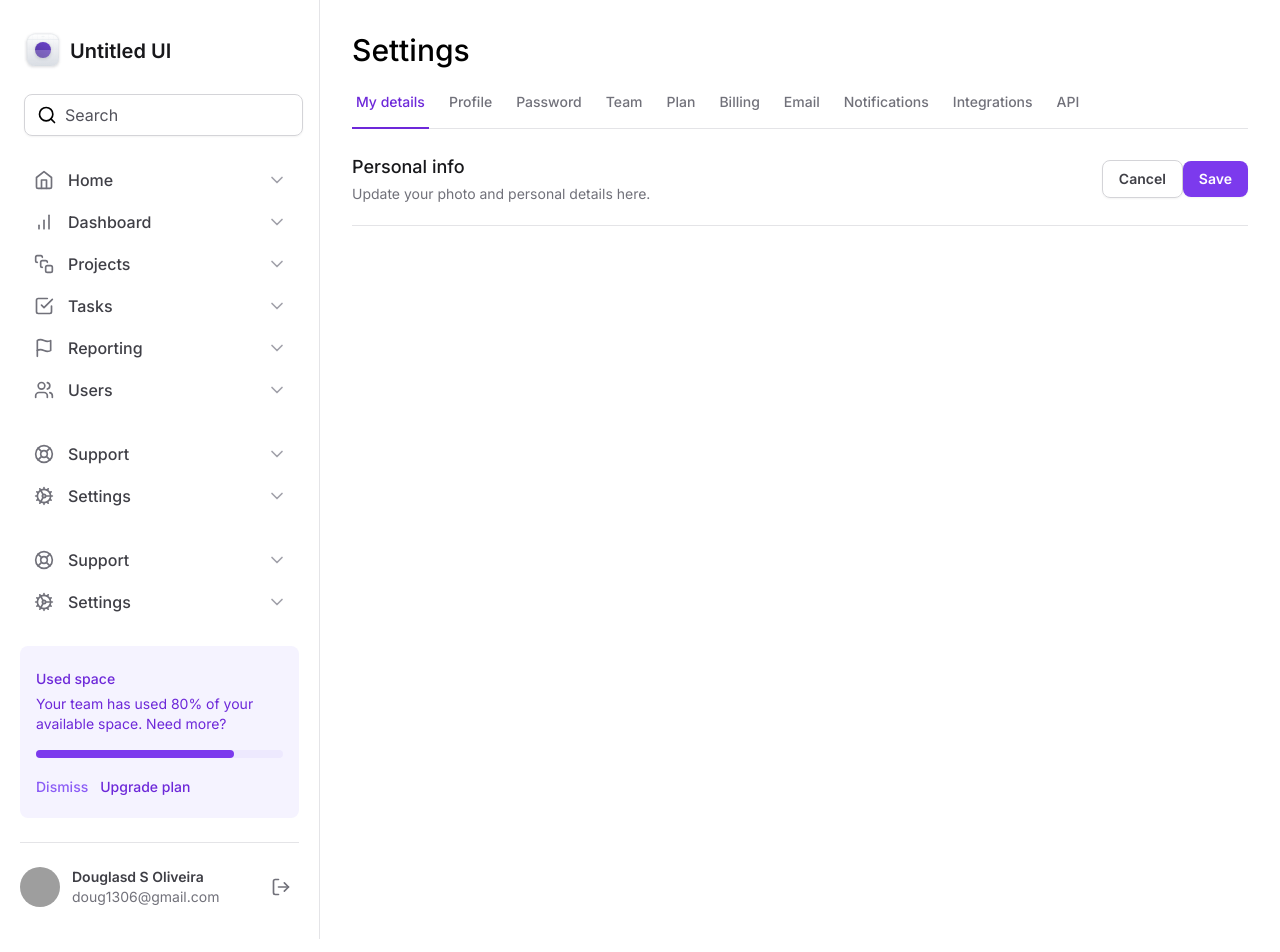
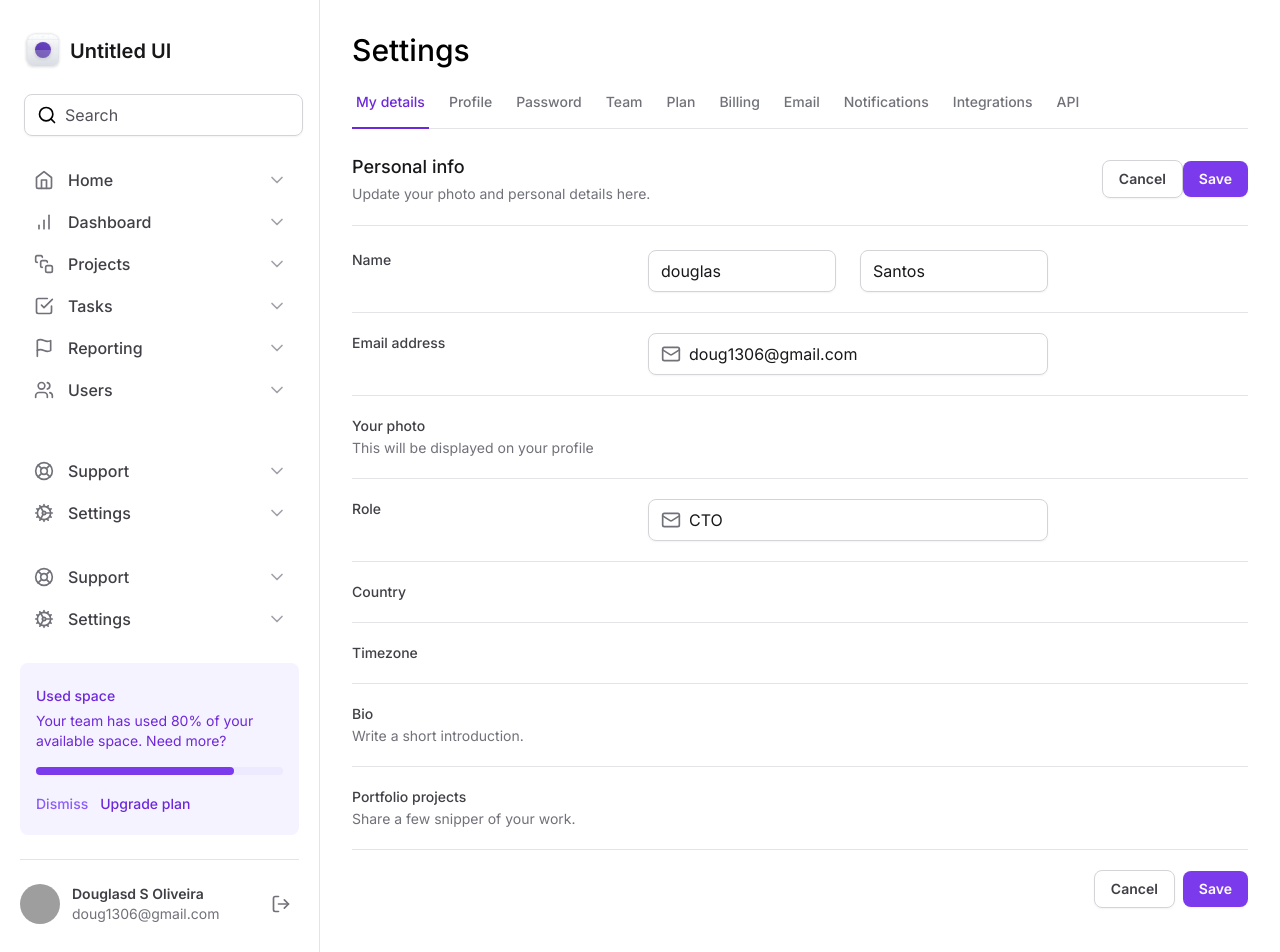
Before and after one commit to tilo1306/tailwind-nextJS, a Next.js app: page / in a window 1280 px wide. Shown: the top 952 px of the page. Built offline with nearby package versions, Linux system fonts and the light colour scheme; grey boxes are pictures that could not be loaded.

Commit message:
feat: Form Fields

```diff
--- a/src/app/page.tsx
+++ b/src/app/page.tsx
@@ -1,4 +1,6 @@
 import { SettingsTabs } from '@/components/SettingsTabs'
+import * as Input from '@/components/Input'
+import { Mail } from 'lucide-react'
 
 export default function Home() {
   return (
@@ -30,7 +32,132 @@ export default function Home() {
             </button>
           </div>
         </div>
-        <form id="setting" className="mt-6 flex w-full flex-col "></form>
+        <form
+          id="setting"
+          className="mt-6 flex w-full flex-col gap-5 divide-y divide-zinc-200"
+        >
+          <div className="grid-cols-form grid gap-3">
+            <label
+              htmlFor="firstName"
+              className="text-sm font-medium text-zinc-700"
+            >
+              Name
+            </label>
+            <div className="grid grid-cols-2 gap-6">
+              <Input.Root>
+                <Input.Control id="firstName" defaultValue={'douglas'} />
+              </Input.Root>
+              <Input.Root>
+                <Input.Control defaultValue={'Santos'} />
+              </Input.Root>
+            </div>
+          </div>
+          <div className="grid-cols-form grid gap-3 pt-5">
+            <label
+              htmlFor="email"
+              className="text-sm font-medium text-zinc-700"
+            >
+              Email address
+            </label>
+            <Input.Root>
+              <Input.Prefix>
+                <Mail className="h-5 w-5 text-zinc-500" />
+              </Input.Prefix>
+              <Input.Control
+                id="email"
+                type="email"
+                defaultValue={'doug1306@gmail.com'}
+              />
+            </Input.Root>
+          </div>
+
+          <div className="grid-cols-form grid gap-3 pt-5">
+            <label
+              htmlFor="email"
+              className="text-sm font-medium text-zinc-700"
+            >
+              Your photo
+              <span className="mt-0.5 block text-sm font-normal text-zinc-500">
+                This will be displayed on your profile
+              </span>
+            </label>
+            <div></div>
+          </div>
+
+          <div className="grid-cols-form grid gap-3 pt-5">
+            <label htmlFor="Role" className="text-sm font-medium text-zinc-700">
+              Role
+            </label>
+            <Input.Root>
+              <Input.Prefix>
+                <Mail className="h-5 w-5 text-zinc-500" />
+              </Input.Prefix>
+              <Input.Control id="role" defaultValue="CTO" />
+            </Input.Root>
+          </div>
+
+          <div className="grid-cols-form grid gap-3 pt-5">
+            <label
+              htmlFor="country"
+              className="text-sm font-medium text-zinc-700"
+            >
+              Country
+            </label>
+            <div></div>
+          </div>
+
+          <div className="grid-cols-form grid gap-3 pt-5">
+            <label
+              htmlFor="timezone"
+              className="text-sm font-medium text-zinc-700"
+            >
+              Timezone
+            </label>
+            <div></div>
+          </div>
+
+          <div className="grid-cols-form grid gap-3 pt-5">
+            <label
+              htmlFor="email"
+              className="text-sm font-medium text-zinc-700"
+            >
+              Bio
+              <span className="mt-0.5 block text-sm font-normal text-zinc-500">
+                Write a short introduction.
+              </span>
+            </label>
+            <div></div>
+          </div>
+
+          <div className="grid-cols-form grid gap-3 pt-5">
+            <label
+              htmlFor="projects"
+              className="text-sm font-medium text-zinc-700"
+            >
+              Portfolio projects
+              <span className="mt-0.5 block text-sm font-normal text-zinc-500">
+                Share a few snipper of your work.
+              </span>
+            </label>
+            <div></div>
+          </div>
+
+          <div className="flex items-center justify-end gap-2 pt-5">
+            <button
+              type="button"
+              className="rounded-lg border border-zinc-300 px-4 py-2 text-sm font-semibold text-zinc-700 shadow-sm hover:bg-zinc-50"
+            >
+              Cancel
+            </button>
+            <button
+              type="submit"
+              form="setting"
+              className="rounded-lg bg-violet-600 px-4 py-2 text-sm font-semibold text-white shadow-sm hover:bg-violet-700"
+            >
+              Save
+            </button>
+          </div>
+        </form>
       </div>
     </>
   )
--- a/tailwind.config.ts
+++ b/tailwind.config.ts
@@ -7,6 +7,7 @@ const config: Config = {
       gridTemplateColumns: {
         app: 'minmax(18rem, 20rem) 1fr',
         profile: 'min-content 1fr min-content',
+        form: 'minmax(7.5rem, 17.5rem) minmax(25rem, 1fr) minmax(0, 15rem)',
       },
       backgroundImage: {
         'gradient-radial': 'radial-gradient(var(--tw-gradient-stops))',
```
